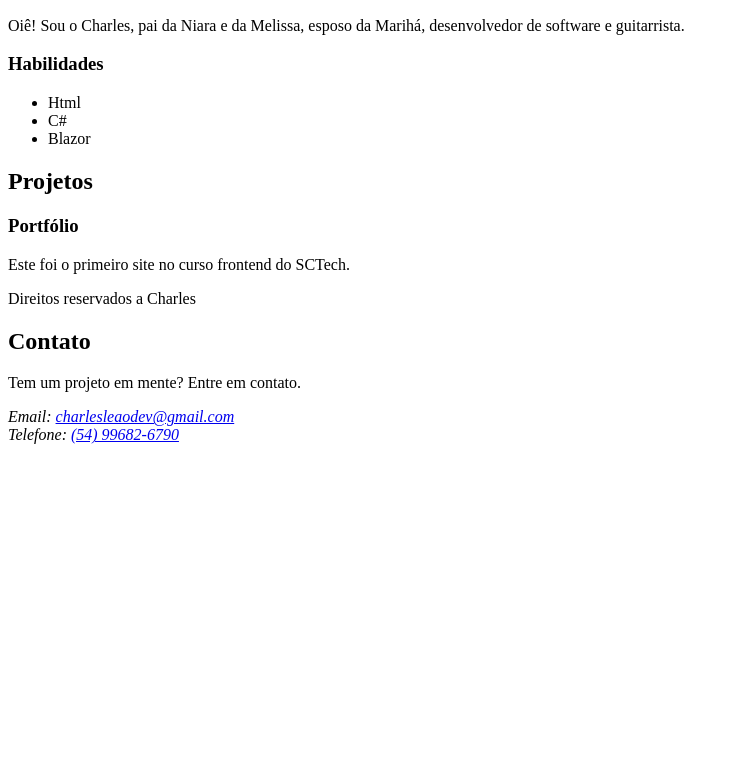
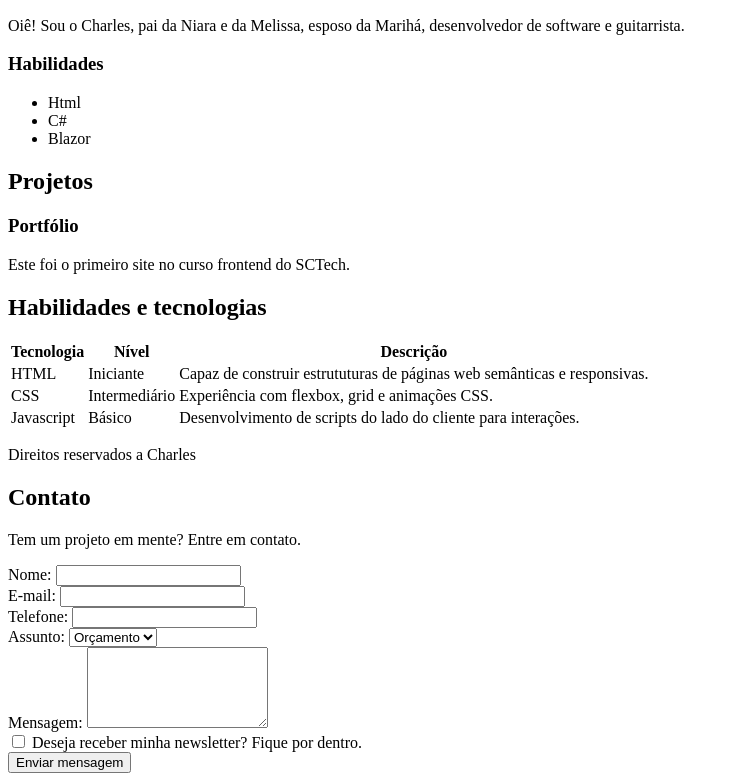
Before and after one commit to charles-de-leao/site_aprendizado_sctech, a plain HTML site: page index.html in a window 1280 px wide. Shown: the part 522-1303 px from the top of the page, without its empty margins (0-739 px from the left). Before the commit the page ends 974 px from the top, so only its background shows below. Drawn offline with Linux system fonts and the light colour scheme.

Commit message:
Update index.html

```diff
--- a/index.html
+++ b/index.html
@@ -1,9 +1,8 @@
-<!DOCTYPE html>
+<!doctype html>
 <html lang="pt-br">
-
   <head>
-    <meta charset="UTF-8">
-    <meta name="viewport" content="width=device-width, initial-scale=1.0">
+    <meta charset="UTF-8" />
+    <meta name="viewport" content="width=device-width, initial-scale=1.0" />
     <title>Charles</title>
   </head>
 
@@ -11,8 +10,10 @@
     <header>
       <h1>Charles</h1>
 
-        <nav> <!-- Seção de navegação do site. -->
-            <ul> <!-- Lista não ordenada para links do menu. -->
+      <nav>
+        <!-- Seção de navegação do site. -->
+        <ul>
+          <!-- Lista não ordenada para links do menu. -->
           <li><a href="#sobre">Sobre mim</a></li>
           <li><a href="#projeto">Projeto</a></li>
           <li><a href="#contato">Contato</a></li>
@@ -24,12 +25,16 @@
     <section id="sobre">
       <h2>Sobre mim</h2>
 
-        <img src="https://encrypted-tbn0.gstatic.com/images?q=tbn:ANd9GcSxVCwmBMEFh_1hQuHxghSpCKE8kiiGZcre5w&s"
+      <img
+        src="https://encrypted-tbn0.gstatic.com/images?q=tbn:ANd9GcSxVCwmBMEFh_1hQuHxghSpCKE8kiiGZcre5w&s"
         alt="imagem de foto de perfil"
-            title="Gosto de guitarras">
+        title="Gosto de guitarras"
+      />
 
       <article>
-            <p>Oiê! Sou o Charles, pai da Niara e da Melissa, esposo da Marihá, desenvolvedor de software e guitarrista.
+        <p>
+          Oiê! Sou o Charles, pai da Niara e da Melissa, esposo da Marihá,
+          desenvolvedor de software e guitarrista.
         </p>
       </article>
 
@@ -42,7 +47,6 @@
           <li>Blazor</li>
         </ul>
       </aside>
-
     </section>
 
     <section id="projeto">
@@ -51,28 +55,95 @@
       <article>
         <h3>Portfólio</h3>
 
-            <p>
-                Este foi o primeiro site no curso frontend do SCTech.
-            </p>
+        <p>Este foi o primeiro site no curso frontend do SCTech.</p>
       </article>
+    </section>
+
+    <section id="habilidades">
+      <h2>Habilidades e tecnologias</h2>
+
+      <table>
+        <thead>
+          <tr>
+            <th>Tecnologia</th>
+            <th>Nível</th>
+            <th>Descrição</th>
+          </tr>
+        </thead>
+
+        <tbody>
+          <tr>
+            <td>HTML</td>
+            <td>Iniciante</td>
+            <td>
+              Capaz de construir estrututuras de páginas web semânticas e
+              responsivas.
+            </td>
+          </tr>
+
+          <tr>
+            <td>CSS</td>
+            <td>Intermediário</td>
+            <td>Experiência com flexbox, grid e animações CSS.</td>
+          </tr>
+
+          <tr>
+            <td>Javascript</td>
+            <td>Básico</td>
+            <td>Desenvolvimento de scripts do lado do cliente para interações.</td>
+          </tr>
+        </tbody>
+      </table>
     </section>
 
     <footer>
       <p>Direitos reservados a Charles</p>
 
       <section id="contato">
-
         <h2>Contato</h2>
 
         <p>Tem um projeto em mente? Entre em contato.</p>
 
-            <address>
-                Email: <a href="mailto:charlesleaodev@gmail.com">charlesleaodev@gmail.com</a>
-                <br>
-                Telefone: <a href="tel:+5554996826790">(54) 99682-6790</a>
-            </address>
+        <form>
+          <label for="nome">Nome: </label>
+          <input type="text" id="nome" name="nome" required />
+          <br />
+
+          <label for="email">E-mail: </label>
+          <input type="email" id="email" name="email" required />
+          <br />
+
+          <label for="telefone">Telefone: </label>
+          <input type="tel" id="telefone" name="telefone" />
+          <br />
+
+          <label for="assunto">Assunto: </label>
+          <select name="assunto" id="assunto">
+            <option value="orcamento">Orçamento</option>
+            <option value="orcamento">Dúvida</option>
+            <option value="outro">Outro</option>
+          </select>
+          <br />
+
+          <label for="mensagem">Mensagem:</label>
+          <textarea
+            name="mensagem"
+            id="mensagem"
+            cols="20"
+            rows="5 "
+            required
+          ></textarea>
+          <br />
+
+          <input type="checkbox" name="inscricao" id="inscricao" />
+          <label for="inscricao"
+            >Deseja receber minha newsletter? Fique por dentro.</label
+          >
+          <br />
+
+          <input type="submit" value="Enviar mensagem" />
+        </form>
       </section>
     </footer>
   </body>
-
 </html>
```
Lines whose indentation alone changed are shown as unchanged.
